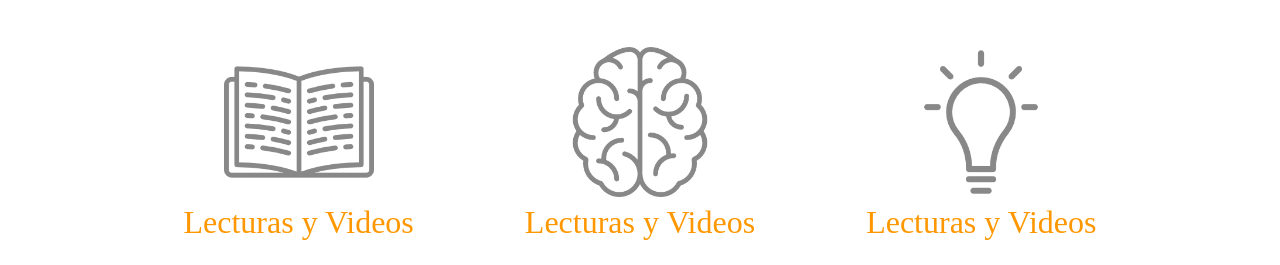
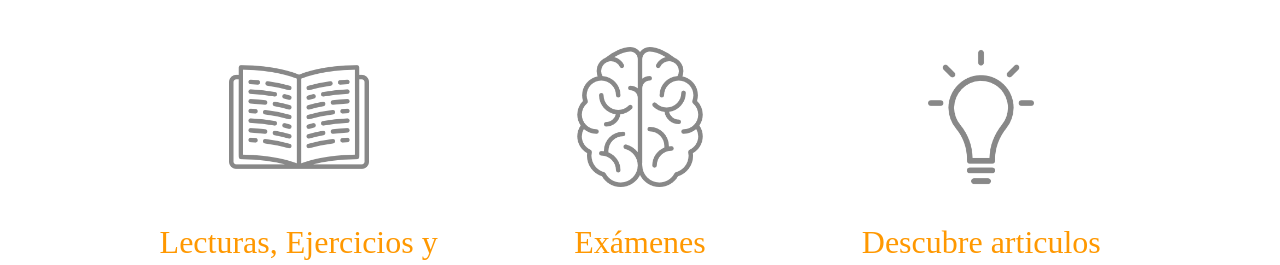
Before and after one commit to MacNPro/PaginaWeb-NOL, a plain HTML site: page guiaunam.html in a window 1280 px wide. Shown: the part 673-938 px from the top of the page. Drawn offline with nearby package versions, Linux system fonts and the light colour scheme; a web font is replaced by a local one.

Commit message:
guia icons

```diff
--- a/guiaunam.css
+++ b/guiaunam.css
@@ -236,8 +236,8 @@ a:hover.nav-text-inicia{
 }
 
 .col-img{
-	width: 150px;
-	height: 150px;
+	width: 140px;
+	height: 140px;
 }
 
 .divisionD{
@@ -251,6 +251,10 @@ a:hover.nav-text-inicia{
 
 /* Medium devices (desktops, 992px and up) */
 @media screen and (min-width: 998px) {
+
+	.col-img{
+		margin-bottom: 30px;
+	}
 
 	.border-cover{
 		border-right: solid 2px #fff;
@@ -274,7 +278,7 @@ a:hover.nav-text-inicia{
 		float: right;
 		width: auto;
 		position: relative;
-		font-weight: 300;
+		font-weight: 500;
 	}
 
 	.mobileMenu{
--- a/guiaunam.html
+++ b/guiaunam.html
@@ -74,17 +74,17 @@
 		<div class="max center-block">
 			<div class="col-md-4 block-div">
 				<img src="img/libro.png" class="img-relative center-block col-img">
-				<h1 class="titulo naranja">Lecturas y Videos</h1>
+				<h1 class="titulo naranja">Lecturas, Ejercicios y Videos</h1>
 				<h1 class="texto">Lorem ipsum dolor sit amet, consectetur adipisicing elit, sed do eiusmodtempo.</h1>
 			</div>
 			<div class="col-md-4 block-div">
 				<img src="img/cerebro.png" class="img-relative center-block col-img">
-				<h1 class="titulo naranja">Lecturas y Videos</h1>
+				<h1 class="titulo naranja">Exámenes Simulación</h1>
 				<h1 class="texto">Lorem ipsum dolor sit amet, consectetur adipisicing elit, sed do eiusmodtempo.</h1>
 			</div>
 			<div class="col-md-4 block-div">
 				<img src="img/foco.png" class="img-relative center-block col-img">
-				<h1 class="titulo naranja">Lecturas y Videos</h1>
+				<h1 class="titulo naranja">Descubre articulos educativos</h1>
 				<h1 class="texto">Lorem ipsum dolor sit amet, consectetur adipisicing elit, sed do eiusmodtempo.</h1>
 			</div>
 		</div>
```
Also changed, not shown: 1 other file.
